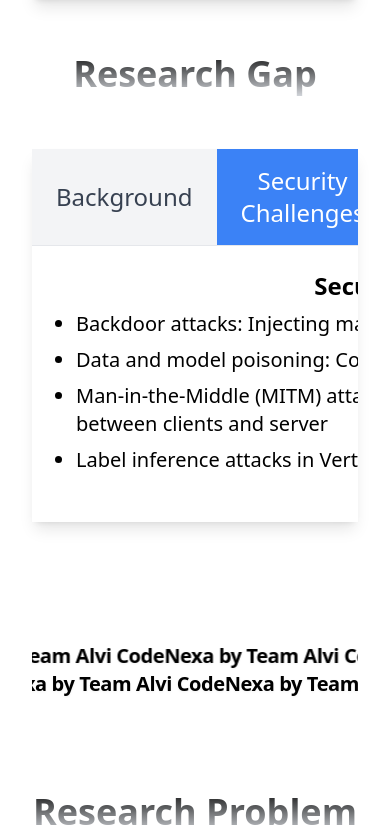
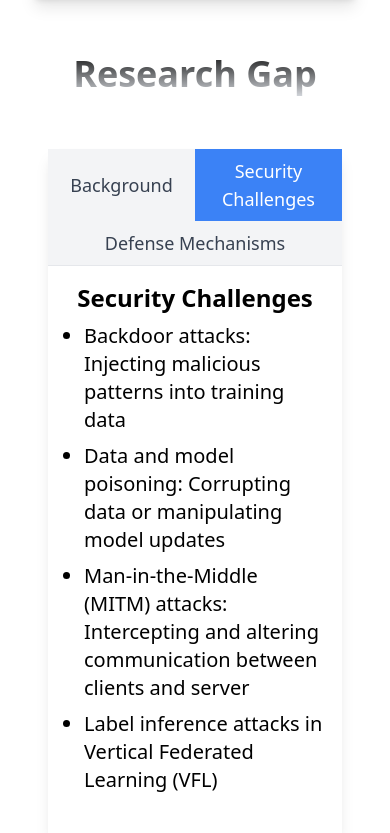
Before and after one commit to AshenWijesingha/CodeNEXA, a React (Vite) app: page / in a window 390 px wide. Shown: the part 5666-6499 px from the top of the page. Built offline with nearby package versions, Linux system fonts and the light colour scheme.

Commit message:
Add Mobile Responsivenes to the Research Gap

```diff
--- a/src/components/sections/Introduction.tsx
+++ b/src/components/sections/Introduction.tsx
@@ -73,16 +73,16 @@ const IntroductionSection = () => {
       </span>
 
       <br /><br />
-      <div className="max-w-6xl mx-auto">
-        <h2 className="text-3xl md:text-4xl font-bold text-gray-900 text-center mb-8">
-
+      <div className="max-w-6xl mx-auto p-4">
+        <h2 className="text-2xl sm:text-3xl md:text-4xl font-bold text-gray-900 text-center mb-4 md:mb-8">
+          {/* Your heading text */}
         </h2>
         <div className="bg-white rounded-lg shadow-lg overflow-hidden">
-          <div className="flex border-b">
+          <div className="flex flex-wrap border-b">
             {tabs.map((tab) => (
               <button
                 key={tab.id}
-                className={`flex-1 py-4 px-6 text-2xl font-medium ${
+                className={`flex-1 py-2 sm:py-3 md:py-4 px-4 sm:px-5 md:px-6 text-lg sm:text-xl md:text-2xl font-medium transition-colors duration-300 ${
                   activeTab === tab.id
                     ? 'bg-blue-500 text-white'
                     : 'bg-gray-100 text-gray-700 hover:bg-gray-200'
@@ -93,7 +93,7 @@ const IntroductionSection = () => {
               </button>
             ))}
           </div>
-          <div className="p-6 w-[800px]">{content[activeTab]}</div>
+          <div className="p-4 sm:p-5 md:p-6 w-full md:w-[800px]">{content[activeTab]}</div>
           <br />
         </div>
         <br />
```
